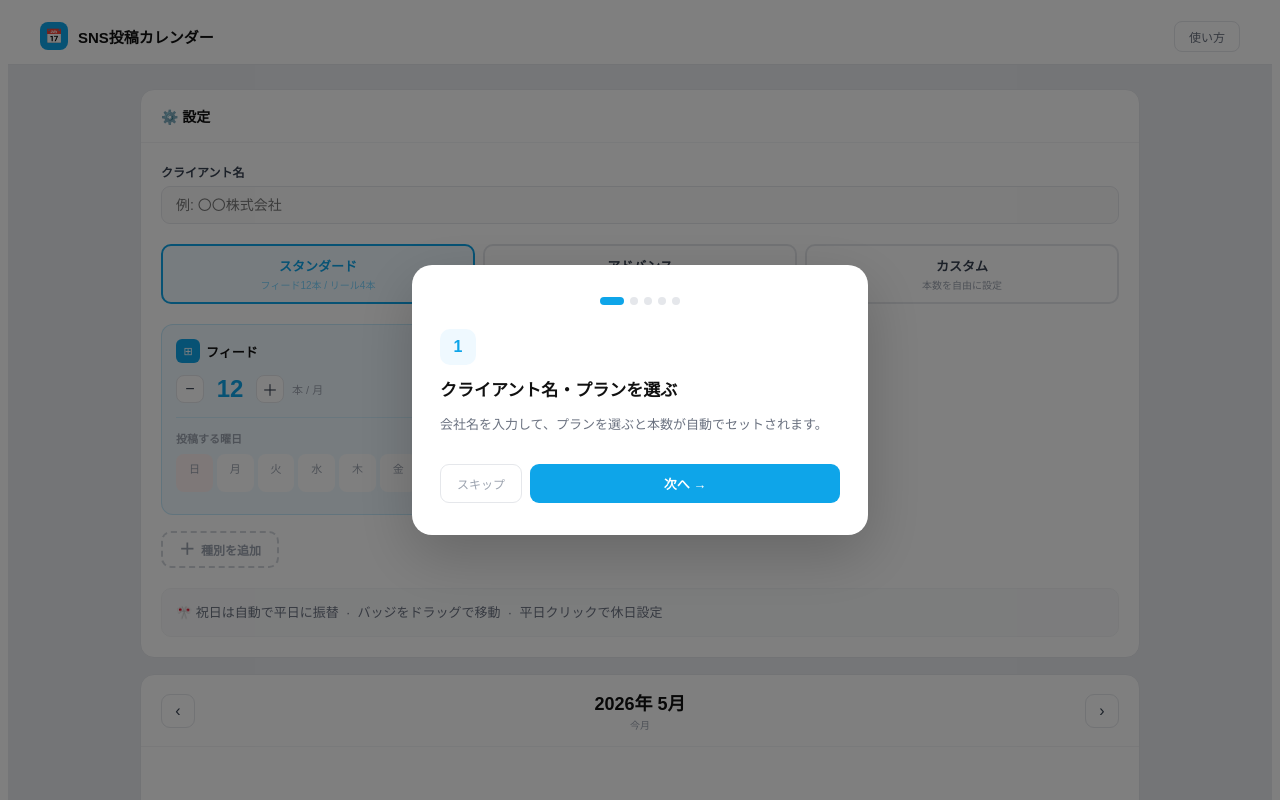
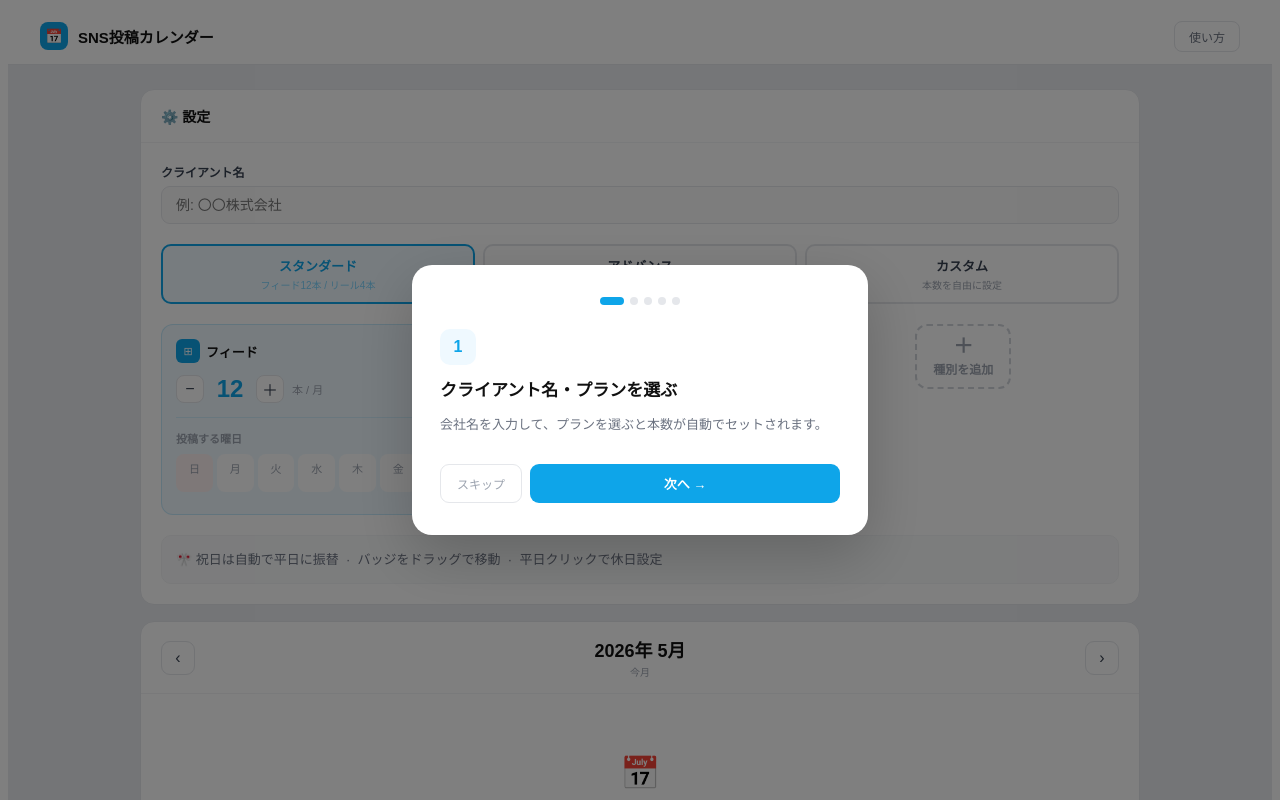
Before and after one commit to masatoome-hash/sns-calendar, a Next.js app: page / in a window 1280 px wide. Shown: the top 800 px of the page. Built offline with nearby package versions, Linux system fonts and the light colour scheme.

Commit message:
種別追加ボタンをグリッド内に戻す

```diff
--- a/app/page.js
+++ b/app/page.js
@@ -483,7 +483,7 @@ export default function App() {
               </div>
 
               {/* 本数 + 曜日 */}
-              <div style={{marginBottom:20,display:"grid",gridTemplateColumns:"repeat(3,1fr)",gap:12}}>
+              <div style={{marginBottom:20,display:"grid",gridTemplateColumns:"repeat(3,1fr)",gap:12,alignItems:"start"}}>
                 {allPostTypes.map(pt=>{
                   const isExtra = !POST_TYPES.find(p=>p.id===pt.id);
                   const actual=posts.filter(p=>p.typeId===pt.id).length;
@@ -573,20 +573,19 @@ export default function App() {
                   );
                 })}
 
-              </div>
-
                 {/* ＋ 種別追加ボタン */}
-              <div style={{marginBottom:20,marginTop:-4}}>
+                <div style={{display:"flex",alignItems:"center",justifyContent:"center"}}>
                   <button type="button" onClick={()=>setShowAddModal(true)} style={{
-                  padding:"8px 16px",borderRadius:10,
+                    padding:"10px 16px",borderRadius:12,
                     border:"2px dashed #D1D5DB",background:"#fff",
                     color:"#9CA3AF",fontSize:12,fontWeight:600,cursor:"pointer",
-                  display:"inline-flex",alignItems:"center",gap:6,
-                  transition:"all .15s",
+                    display:"flex",flexDirection:"column",alignItems:"center",gap:4,
+                    transition:"all .15s",minWidth:72,
                   }}>
-                  <span style={{fontSize:16,lineHeight:1}}>＋</span>
+                    <span style={{fontSize:20,lineHeight:1}}>＋</span>
                     <span>種別を追加</span>
                   </button>
+                </div>
               </div>
 
               {/* ヒント + 保存 */}
```
Lines whose indentation alone changed are shown as unchanged.
